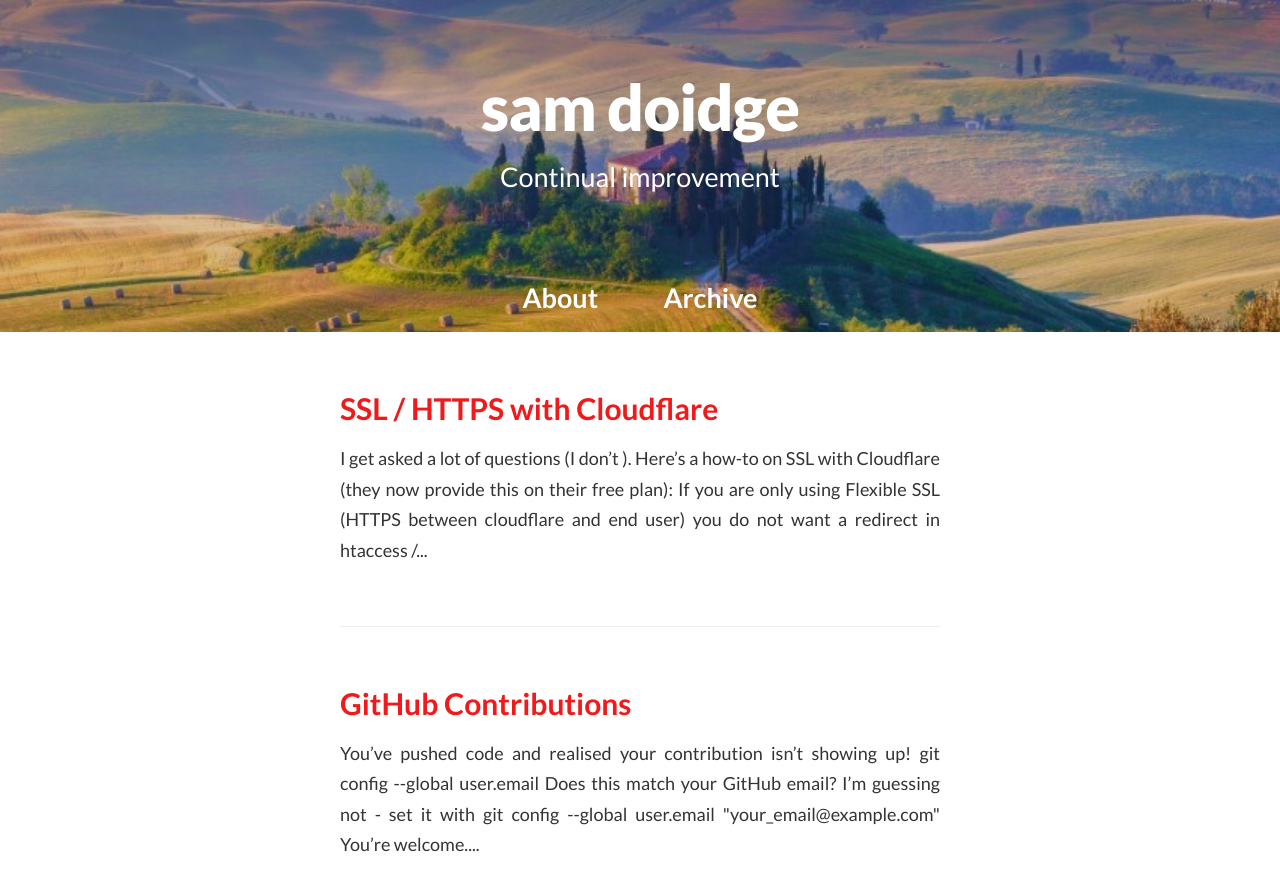
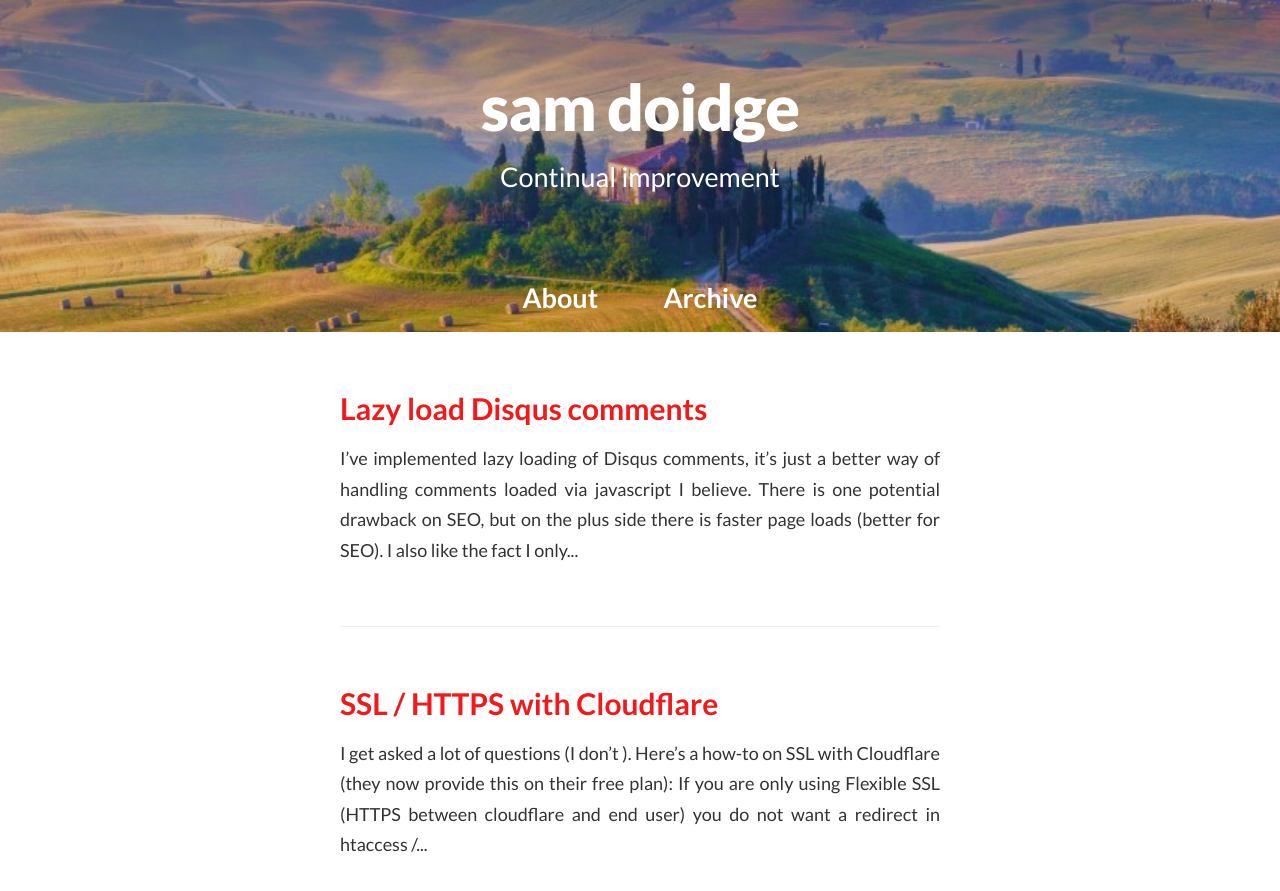
Before and after one commit to samdoidge/samdoidge.com, a Jekyll site: the page built from index.html, in a window 1280 px wide and 900 px high. Shown: the top 891 px of the window. Built offline with Jekyll 4.4.1, drawn with Linux system fonts in a browser that asks for light colours.

Commit message:
disqus comments

```diff
--- a/_includes/comments.html
+++ b/_includes/comments.html
@@ -1,7 +1,13 @@
+
+
 
 <!-- Add Disqus comments. -->
 <div id="disqus_thread"></div>
 <script type="text/javascript">
+/*
+ * http://christian-fei.com/tutorials/how-to-lazy-load-disqus-comments/
+ */
+
 var comments = document.getElementById('disqus_thread'),
     disqusLoaded = false;
  var disqus_shortname = '{{ site.disqusid }}';
--- /dev/null
+++ b/_posts/2016-06-22-lazy-load-disqus-comments.md
@@ -0,0 +1,15 @@
+---
+layout: post
+title: Lazy load Disqus comments
+comments: True
+description: Lazy load Disqus comments
+---
+
+I've implemented lazy loading of Disqus comments, it's just a better way of handling comments loaded via javascript I believe.
+
+There is one potential drawback on SEO, but on the plus side there is faster page loads (better for SEO). I also like the fact I only see comments when I scroll near them - to me it's a sign of a well developed site, and one which cares for the users time and experience of the site.
+
+I've used a beautiful gist by Christian Fei - which doesn't require jQuery (more speed benefits). Enjoy.
+<script src="https://gist.github.com/CrocoDillon/5727950.js"></script>
+
+***Lazy loading:*** *Lazy loading is a design pattern commonly used in computer programming to defer initialization of an object until the point at which it is needed. It can contribute to efficiency in the program's operation if properly and appropriately used.* - Thanks Google. This implementation does not load the comments until we scroll to the top of their position the page.
```
